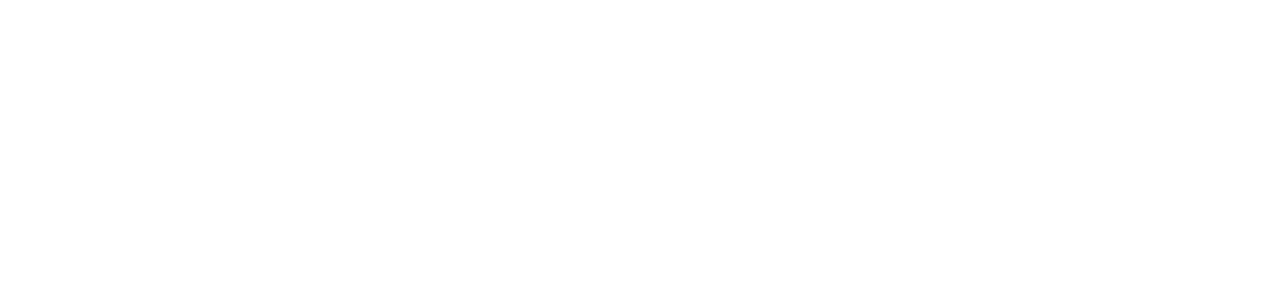
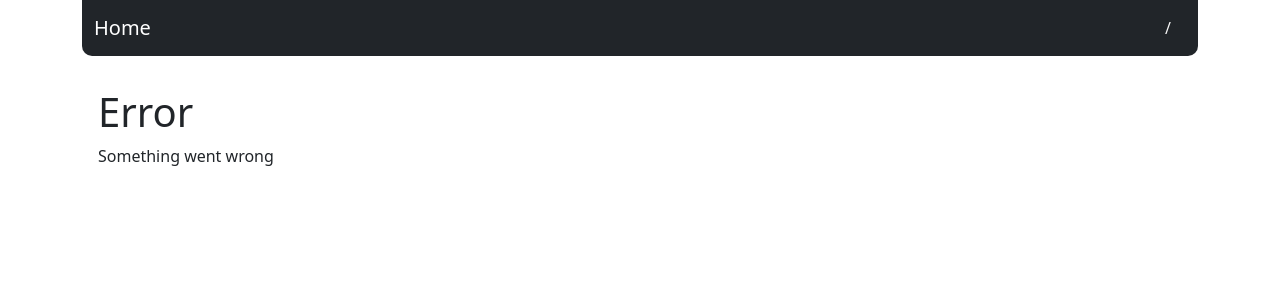
Before and after one commit to Roma7-7-7/english-learning-bot, a React (Vite) app in the folder web/: page /error in a window 1280 px wide. Shown: the top 300 px of the page. Built offline with nearby package versions, Linux system fonts and the light colour scheme.

Commit message:
add error page

```diff
--- a/web/src/components/AuthenticationGuard.tsx
+++ b/web/src/components/AuthenticationGuard.tsx
@@ -15,7 +15,6 @@
     const location = useLocation();
 
     useEffect(() => {
-        // todo do we need /error here?
         const isPublicRoute = ['/login', '/logout', "/error"].includes(location.pathname);
         if (isPublicRoute) {
             setIsLoading(false);
@@ -46,7 +45,7 @@
                         return;
                     }
                     console.error(e);
-                    navigate("/error?message=Something went wrong"); // todo create error route
+                    navigate("/error?message=Something went wrong");
                 })
             } finally {
                 setIsLoading(false);
--- a/web/src/components/Navbar.tsx
+++ b/web/src/components/Navbar.tsx
@@ -24,10 +24,6 @@
         });
     }
 
-    if (!state.user) {
-        return <></>
-    }
-
     return (
         <BSNavbar bg="dark" variant="dark" expand="lg" className="mb-3" style={{borderRadius: "0 0 10px 10px"}}>
             <Container fluid>
@@ -40,7 +36,7 @@
                         <span style={{color: 'whitesmoke'}}> / </span>
                         <span style={{color: 'indianred'}}>{state.stats?.total}</span>
                     </span>
-                    <Button variant="outline-danger" onClick={handleLogout}>Log out</Button>
+                    {state.user && <Button variant="outline-danger" onClick={handleLogout}>Log out</Button>}
                 </BSNavbar.Collapse>
             </Container>
         </BSNavbar>
--- a/web/src/main.tsx
+++ b/web/src/main.tsx
@@ -7,6 +7,7 @@
 import {AppStateProvider} from "./context.tsx";
 import {Navbar} from "./components/Navbar.tsx";
 import {AuthenticationGuard} from "./components/AuthenticationGuard.tsx";
+import {ErrorPage} from "./routes/Error.tsx";
 
 const App: React.FC = () => {
     return (
@@ -20,6 +21,7 @@
                                 <Navbar />
                                 <Routes>
                                     <Route path="/" element={<Home />} />
+                                    <Route path="/error" element={<ErrorPage />} />
                                 </Routes>
                             </>
                         </AuthenticationGuard>
--- /dev/null
+++ b/web/src/routes/Error.tsx
@@ -0,0 +1,14 @@
+import {Container, Row} from "react-bootstrap";
+
+export function ErrorPage() {
+    const searchParams = new URLSearchParams(window.location.search);
+    const message = searchParams.get('message') || "Something went wrong";
+    return (
+        <Container id="content" className="p-3">
+            <Row className="mb-3 align-items-center">
+                <h1>Error</h1>
+                <p>{message}</p>
+            </Row>
+        </Container>
+    );
+}
```
